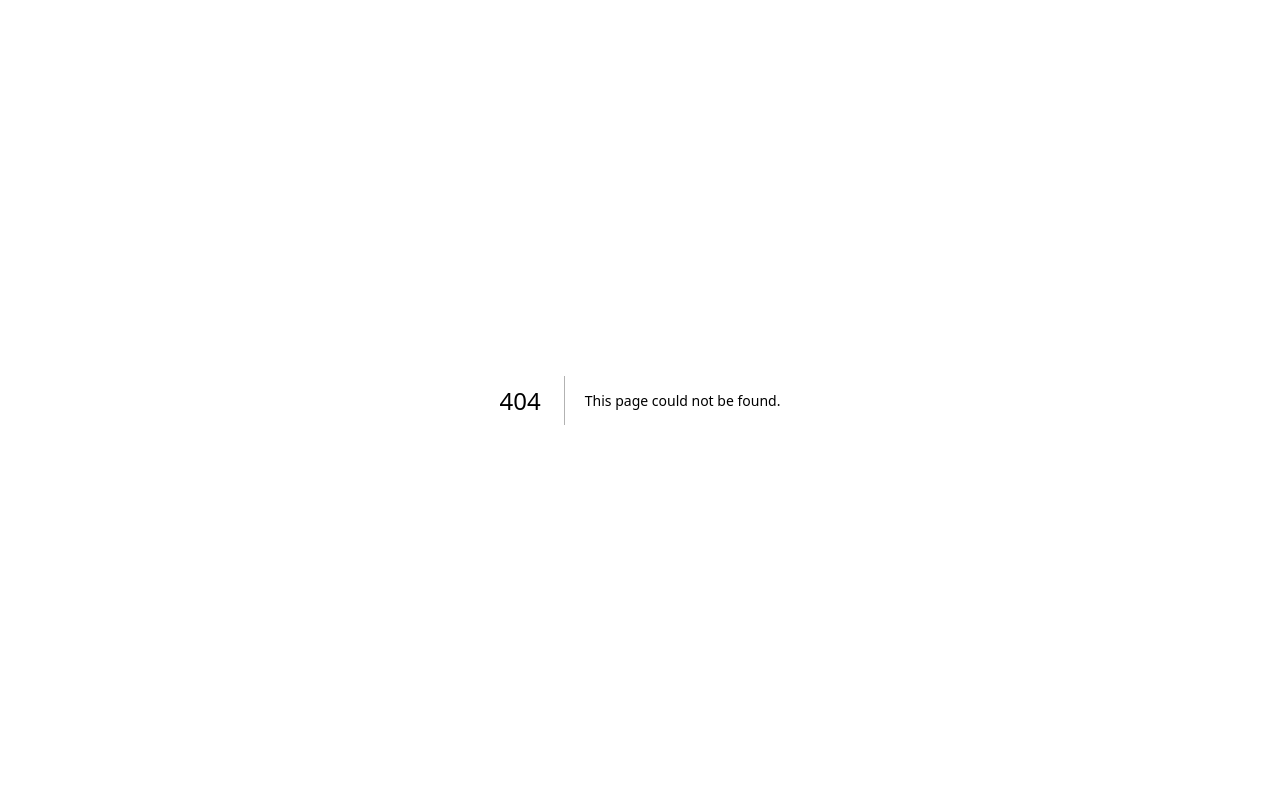
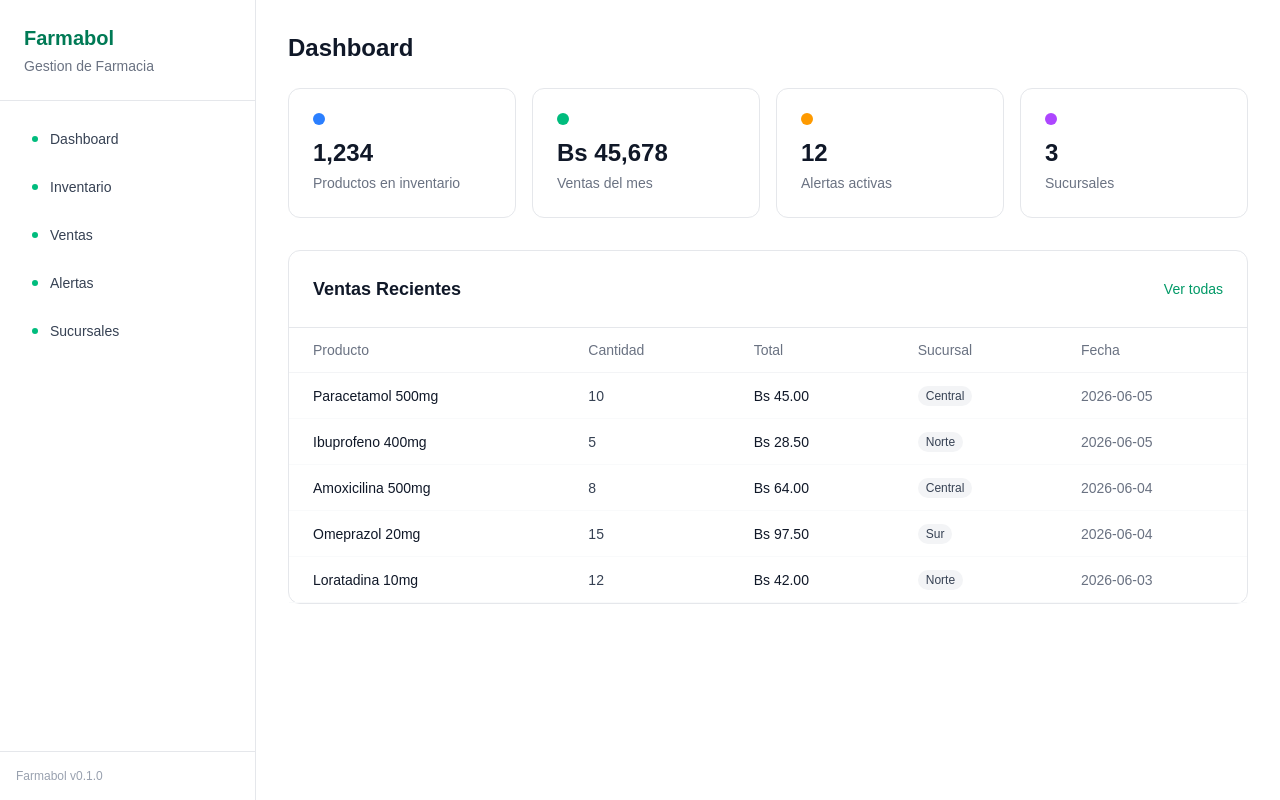
Before and after one commit to Aldoffacha/evGrupal, a Next.js app: page /dashboard in a window 1280 px wide. Before the commit this address had no page. Built offline with nearby package versions, Linux system fonts and the light colour scheme.

Commit message:
feat: agregar layout con navegacion lateral y dashboard con mock data

```diff
--- /dev/null
+++ b/src/app/dashboard/page.tsx
@@ -0,0 +1,71 @@
+import Link from "next/link";
+
+const stats = [
+  { label: "Productos en inventario", valor: "1,234", color: "bg-blue-500" },
+  { label: "Ventas del mes", valor: "Bs 45,678", color: "bg-emerald-500" },
+  { label: "Alertas activas", valor: "12", color: "bg-amber-500" },
+  { label: "Sucursales", valor: "3", color: "bg-purple-500" },
+];
+
+const ventasRecientes = [
+  { id: "V-001", producto: "Paracetamol 500mg", cantidad: 10, total: 45.00, sucursal: "Central", fecha: "2026-06-05" },
+  { id: "V-002", producto: "Ibuprofeno 400mg", cantidad: 5, total: 28.50, sucursal: "Norte", fecha: "2026-06-05" },
+  { id: "V-003", producto: "Amoxicilina 500mg", cantidad: 8, total: 64.00, sucursal: "Central", fecha: "2026-06-04" },
+  { id: "V-004", producto: "Omeprazol 20mg", cantidad: 15, total: 97.50, sucursal: "Sur", fecha: "2026-06-04" },
+  { id: "V-005", producto: "Loratadina 10mg", cantidad: 12, total: 42.00, sucursal: "Norte", fecha: "2026-06-03" },
+];
+
+export default function DashboardPage() {
+  return (
+    <div className="p-8">
+      <h1 className="text-2xl font-bold text-gray-900 mb-6">Dashboard</h1>
+
+      <div className="grid grid-cols-1 sm:grid-cols-2 lg:grid-cols-4 gap-4 mb-8">
+        {stats.map((s) => (
+          <div key={s.label} className="bg-white rounded-xl border border-gray-200 p-6">
+            <div className={`w-3 h-3 rounded-full ${s.color} mb-3`} />
+            <p className="text-2xl font-bold text-gray-900">{s.valor}</p>
+            <p className="text-sm text-gray-500 mt-1">{s.label}</p>
+          </div>
+        ))}
+      </div>
+
+      <div className="bg-white rounded-xl border border-gray-200">
+        <div className="flex items-center justify-between p-6 border-b border-gray-200">
+          <h2 className="text-lg font-semibold text-gray-900">Ventas Recientes</h2>
+          <Link href="/ventas" className="text-sm font-medium text-emerald-600 hover:text-emerald-700">
+            Ver todas
+          </Link>
+        </div>
+        <div className="overflow-x-auto">
+          <table className="w-full text-sm">
+            <thead>
+              <tr className="border-b border-gray-100">
+                <th className="text-left py-3 px-6 font-medium text-gray-500">Producto</th>
+                <th className="text-left py-3 px-6 font-medium text-gray-500">Cantidad</th>
+                <th className="text-left py-3 px-6 font-medium text-gray-500">Total</th>
+                <th className="text-left py-3 px-6 font-medium text-gray-500">Sucursal</th>
+                <th className="text-left py-3 px-6 font-medium text-gray-500">Fecha</th>
+              </tr>
+            </thead>
+            <tbody>
+              {ventasRecientes.map((v) => (
+                <tr key={v.id} className="border-b border-gray-50 hover:bg-gray-50">
+                  <td className="py-3 px-6 text-gray-900">{v.producto}</td>
+                  <td className="py-3 px-6 text-gray-700">{v.cantidad}</td>
+                  <td className="py-3 px-6 text-gray-900 font-medium">Bs {v.total.toFixed(2)}</td>
+                  <td className="py-3 px-6">
+                    <span className="inline-flex items-center px-2 py-0.5 rounded-full text-xs font-medium bg-gray-100 text-gray-700">
+                      {v.sucursal}
+                    </span>
+                  </td>
+                  <td className="py-3 px-6 text-gray-500">{v.fecha}</td>
+                </tr>
+              ))}
+            </tbody>
+          </table>
+        </div>
+      </div>
+    </div>
+  );
+}
--- a/src/app/layout.tsx
+++ b/src/app/layout.tsx
@@ -1,5 +1,6 @@
 import type { Metadata } from "next";
 import { Geist, Geist_Mono } from "next/font/google";
+import Link from "next/link";
 import "./globals.css";
 
 const geistSans = Geist({
@@ -13,9 +14,17 @@ const geistMono = Geist_Mono({
 });
 
 export const metadata: Metadata = {
-  title: "Create Next App",
-  description: "Generated by create next app",
+  title: "Farmabol - Gestion de Farmacia",
+  description: "Sistema de gestion de inventario, ventas y sucursales",
 };
+
+const navItems = [
+  { href: "/dashboard", label: "Dashboard" },
+  { href: "/inventario", label: "Inventario" },
+  { href: "/ventas", label: "Ventas" },
+  { href: "/alertas", label: "Alertas" },
+  { href: "/sucursales", label: "Sucursales" },
+];
 
 export default function RootLayout({
   children,
@@ -24,10 +33,35 @@ export default function RootLayout({
 }>) {
   return (
     <html
-      lang="en"
+      lang="es"
       className={`${geistSans.variable} ${geistMono.variable} h-full antialiased`}
     >
-      <body className="min-h-full flex flex-col">{children}</body>
+      <body className="min-h-full flex bg-gray-50">
+        <aside className="w-64 bg-white border-r border-gray-200 flex flex-col shrink-0">
+          <div className="p-6 border-b border-gray-200">
+            <Link href="/dashboard" className="text-xl font-bold text-emerald-700">
+              Farmabol
+            </Link>
+            <p className="text-sm text-gray-500 mt-1">Gestion de Farmacia</p>
+          </div>
+          <nav className="flex-1 p-4 space-y-1">
+            {navItems.map((item) => (
+              <Link
+                key={item.href}
+                href={item.href}
+                className="flex items-center gap-3 px-4 py-3 text-sm font-medium text-gray-700 rounded-lg hover:bg-emerald-50 hover:text-emerald-700 transition-colors"
+              >
+                <span className="w-1.5 h-1.5 rounded-full bg-emerald-500" />
+                <span>{item.label}</span>
+              </Link>
+            ))}
+          </nav>
+          <div className="p-4 border-t border-gray-200">
+            <p className="text-xs text-gray-400">Farmabol v0.1.0</p>
+          </div>
+        </aside>
+        <main className="flex-1 overflow-auto">{children}</main>
+      </body>
     </html>
   );
 }
--- a/src/app/page.tsx
+++ b/src/app/page.tsx
@@ -1,65 +1,5 @@
-import Image from "next/image";
+import { redirect } from "next/navigation";
 
 export default function Home() {
-  return (
-    <div className="flex flex-col flex-1 items-center justify-center bg-zinc-50 font-sans dark:bg-black">
-      <main className="flex flex-1 w-full max-w-3xl flex-col items-center justify-between py-32 px-16 bg-white dark:bg-black sm:items-start">
-        <Image
-          className="dark:invert"
-          src="/next.svg"
-          alt="Next.js logo"
-          width={100}
-          height={20}
-          priority
-        />
-        <div className="flex flex-col items-center gap-6 text-center sm:items-start sm:text-left">
-          <h1 className="max-w-xs text-3xl font-semibold leading-10 tracking-tight text-black dark:text-zinc-50">
-            To get started, edit the page.tsx file.
-          </h1>
-          <p className="max-w-md text-lg leading-8 text-zinc-600 dark:text-zinc-400">
-            Looking for a starting point or more instructions? Head over to{" "}
-            <a
-              href="https://vercel.com/templates?framework=next.js&utm_source=create-next-app&utm_medium=appdir-template-tw&utm_campaign=create-next-app"
-              className="font-medium text-zinc-950 dark:text-zinc-50"
-            >
-              Templates
-            </a>{" "}
-            or the{" "}
-            <a
-              href="https://nextjs.org/learn?utm_source=create-next-app&utm_medium=appdir-template-tw&utm_campaign=create-next-app"
-              className="font-medium text-zinc-950 dark:text-zinc-50"
-            >
-              Learning
-            </a>{" "}
-            center.
-          </p>
-        </div>
-        <div className="flex flex-col gap-4 text-base font-medium sm:flex-row">
-          <a
-            className="flex h-12 w-full items-center justify-center gap-2 rounded-full bg-foreground px-5 text-background transition-colors hover:bg-[#383838] dark:hover:bg-[#ccc] md:w-[158px]"
-            href="https://vercel.com/new?utm_source=create-next-app&utm_medium=appdir-template-tw&utm_campaign=create-next-app"
-            target="_blank"
-            rel="noopener noreferrer"
-          >
-            <Image
-              className="dark:invert"
-              src="/vercel.svg"
-              alt="Vercel logomark"
-              width={16}
-              height={16}
-            />
-            Deploy Now
-          </a>
-          <a
-            className="flex h-12 w-full items-center justify-center rounded-full border border-solid border-black/[.08] px-5 transition-colors hover:border-transparent hover:bg-black/[.04] dark:border-white/[.145] dark:hover:bg-[#1a1a1a] md:w-[158px]"
-            href="https://nextjs.org/docs?utm_source=create-next-app&utm_medium=appdir-template-tw&utm_campaign=create-next-app"
-            target="_blank"
-            rel="noopener noreferrer"
-          >
-            Documentation
-          </a>
-        </div>
-      </main>
-    </div>
-  );
+  redirect("/dashboard");
 }
```
